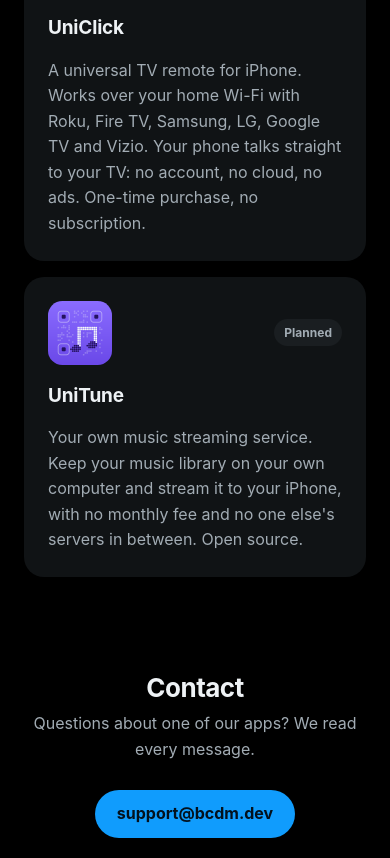
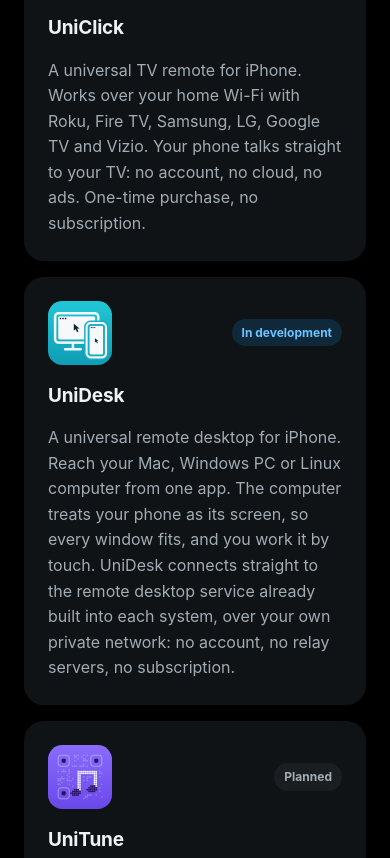
Before and after one commit to spamnbeans/bcdm-site, a plain HTML site: page index.html in a window 390 px wide. Shown: the part 2121-2979 px from the top of the page. Drawn offline with Linux system fonts and the light colour scheme.

Commit message:
Add UniDesk to the apps on the home page
A universal remote desktop for iPhone (Mac, Windows and Linux), tagged
in development, with its icon. The four apps now sit two by two.

Co-Authored-By: Claude Fable 5.2 <noreply@anthropic.com>
Claude-Session: https://claude.ai/code/session_014Eqs8BmZ2FvrxGUwm2vL3p

```diff
--- a/index.html
+++ b/index.html
@@ -59,7 +59,7 @@
         <h2>Our apps</h2>
         <p class="section-intro">Built for family, friends and everyday people.</p>
       </div>
-      <div class="grid">
+      <div class="grid apps">
         <article class="card">
           <div class="app-head">
             <img class="app-icon" src="images/apps/uniplanner.png" alt="" width="64" height="64">
@@ -76,6 +76,14 @@
           </div>
           <h3>UniClick</h3>
           <p>A universal TV remote for iPhone. Works over your home Wi-Fi with Roku, Fire TV, Samsung, LG, Google TV and Vizio. Your phone talks straight to your TV: no account, no cloud, no ads. One-time purchase, no subscription.</p>
+        </article>
+        <article class="card">
+          <div class="app-head">
+            <img class="app-icon" src="images/apps/unidesk.png" alt="" width="64" height="64">
+            <span class="tag accent">In development</span>
+          </div>
+          <h3>UniDesk</h3>
+          <p>A universal remote desktop for iPhone. Reach your Mac, Windows PC or Linux computer from one app. The computer treats your phone as its screen, so every window fits, and you work it by touch. UniDesk connects straight to the remote desktop service already built into each system, over your own private network: no account, no relay servers, no subscription.</p>
         </article>
         <article class="card">
           <div class="app-head">
--- a/style.css
+++ b/style.css
@@ -127,6 +127,8 @@ section { padding: 48px 0; }
   grid-template-columns: repeat(auto-fit, minmax(260px, 1fr));
   gap: 16px;
 }
+/* The home page's four apps sit two by two instead of three and one. */
+.grid.apps { grid-template-columns: repeat(auto-fit, minmax(min(340px, 100%), 1fr)); }
 .card {
   background: var(--surface);
   border-radius: var(--radius);
```
Also changed, not shown: images/apps/unidesk.png (added).
